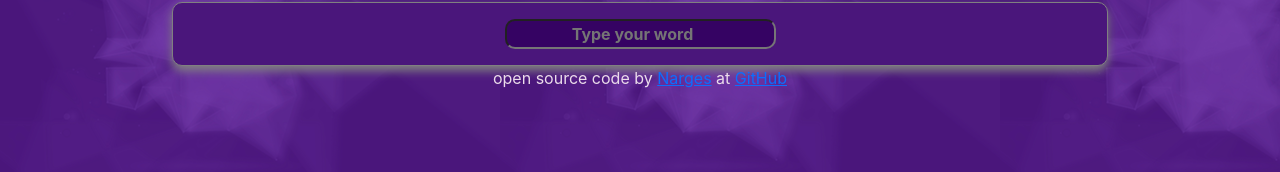
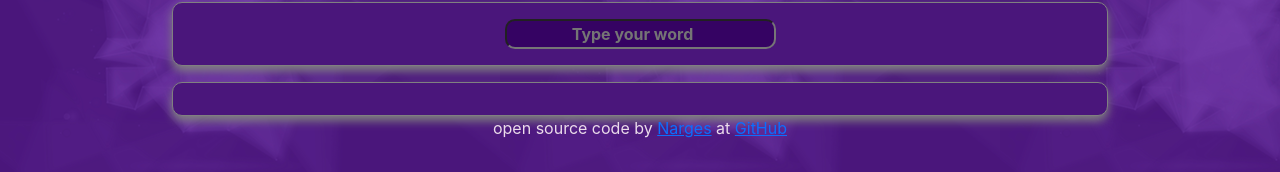
Before and after one commit to nargesazad/dictionary-project, a React (Create React App) app: page / in a window 1280 px wide. Shown: the part 173-345 px from the top of the page. Built offline with nearby package versions, Linux system fonts and the light colour scheme; no server answers.

Commit message:
add photos to dictionary.js

```diff
--- a/src/dictionary.js
+++ b/src/dictionary.js
@@ -1,6 +1,7 @@
 import React,{useState} from "react";
 import axios from "axios";
 import Result from "./result";
+import Photos from "./photos";
 
 
 
@@ -41,7 +42,7 @@ export default function Dictionary(props){
 
             </form>
             </section>
-            {/* <section><Photos word={word}/></section> */}
+            <section><Photos word={word}/></section>
             <Result data={data}/>
         </div>
     );
```
